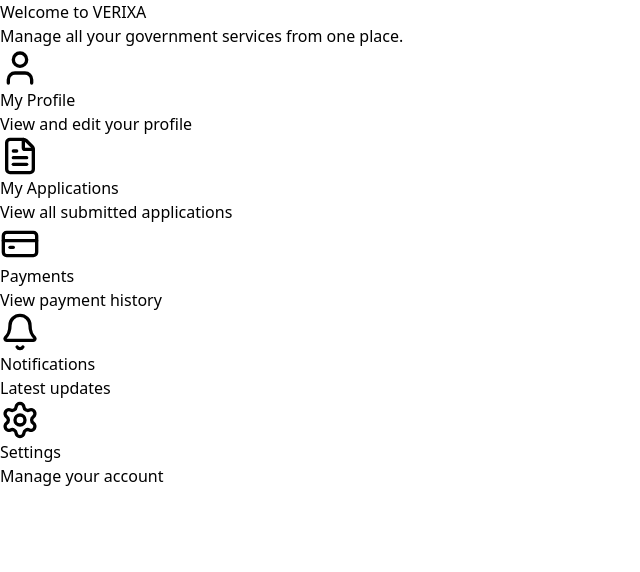
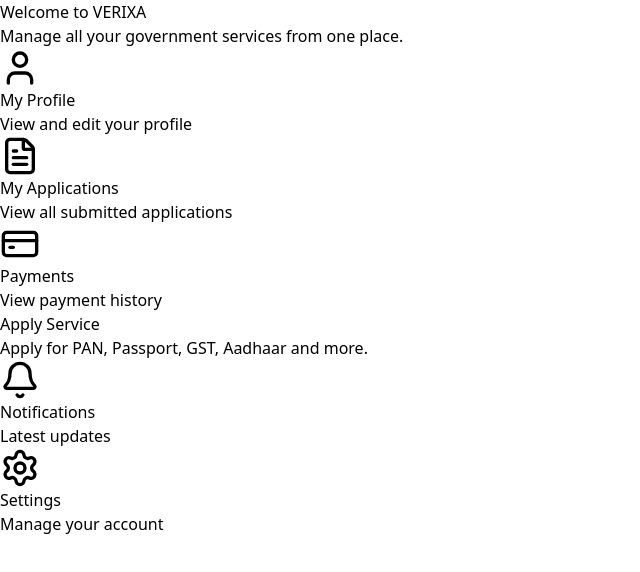
Before and after one commit to Ankesh619/verixa, a React (Vite) app in the folder frontend/: page /dashboard in a window 1280 px wide. Shown: the top 572 px of the page, without its empty margins (0-640 px from the left). Built offline with nearby package versions, Linux system fonts and the light colour scheme.

Commit message:
Add Apply Service Card

```diff
--- a/frontend/src/pages/Dashboard.tsx
+++ b/frontend/src/pages/Dashboard.tsx
@@ -83,6 +83,18 @@
 
   </div>
 </Link>
+<Link
+  to="/apply"
+  className="bg-white rounded-2xl shadow-lg p-6 hover:shadow-xl transition"
+>
+  <h2 className="text-xl font-bold text-blue-600">
+    Apply Service
+  </h2>
+
+  <p className="text-gray-600 mt-2">
+    Apply for PAN, Passport, GST, Aadhaar and more.
+  </p>
+</Link>
 
         {/* Notifications */}
         <div className="bg-white rounded-2xl shadow-lg p-8 hover:shadow-2xl transition cursor-pointer">
```
